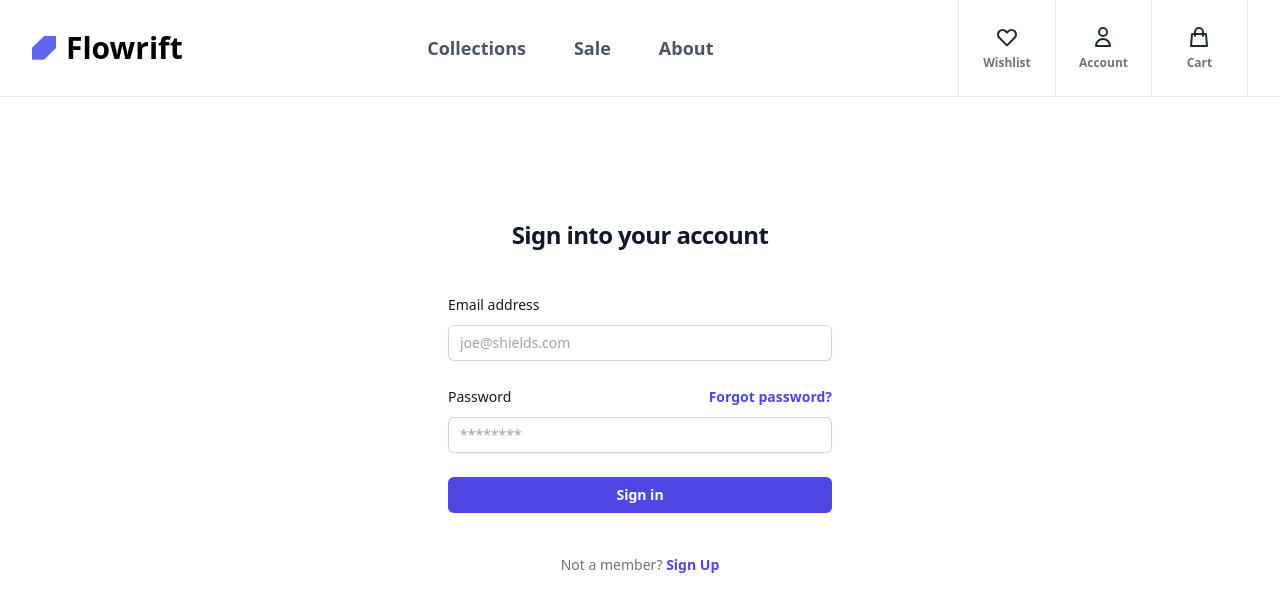
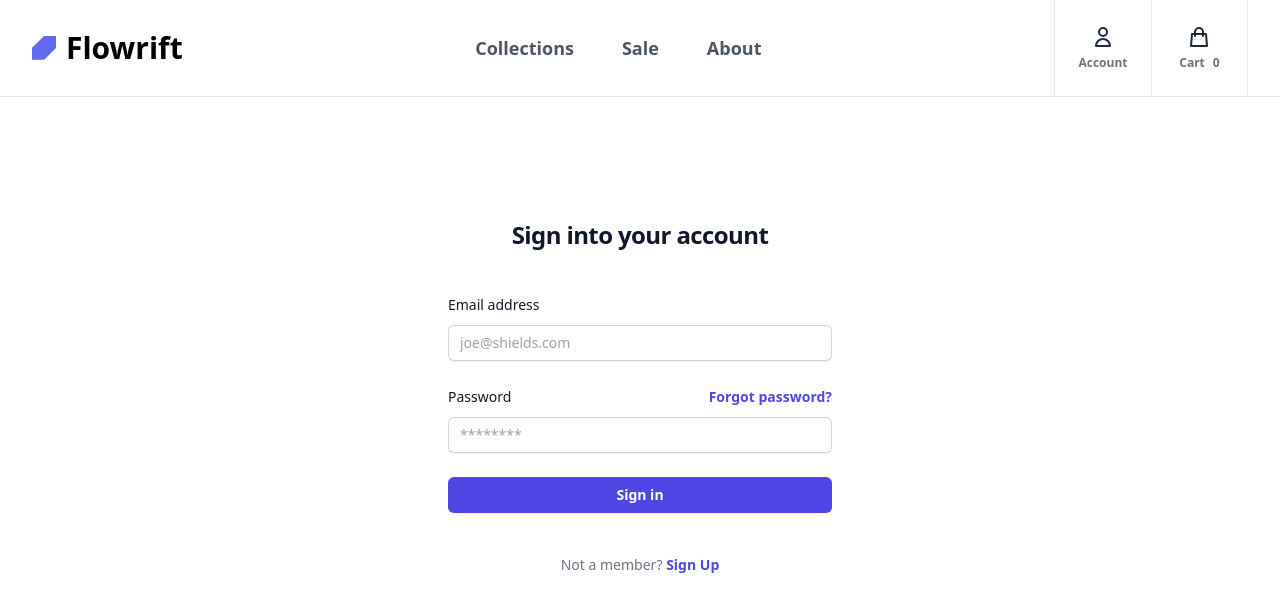
Before and after one commit to njugunamwangi/laravel-filament-ecommerce, a React (Vite) app in the folder frontend/: page /login in a window 1280 px wide. Shown: the top 612 px of the page. Built offline with nearby package versions, Linux system fonts and the light colour scheme; no server answers.

Commit message:
Header buttons

```diff
--- a/frontend/src/views/ProductView.jsx
+++ b/frontend/src/views/ProductView.jsx
@@ -3,6 +3,7 @@ import {useEffect, useState} from "react";
 import axiosClient from "../axios.js";
 import Header from "./components/Header.jsx";
 import Loading from "./core/Loading.jsx";
+import {useStateContext} from "./contexts/ContextProvider.jsx";
 
 export default function ProductView() {
     const { slug } = useParams()
@@ -10,6 +11,17 @@ export default function ProductView() {
     const [ product, setProduct ] = useState([])
 
     const [ loading, setLoading ] = useState(false)
+
+    const { user, setUser, token, setToken } = useStateContext()
+
+    if(token) {
+        useEffect(() => {
+            axiosClient.get('/me')
+                .then(({data}) => {
+                    setUser(data)
+                })
+        }, [])
+    }
 
     useEffect(() => {
         setLoading(true)
@@ -109,7 +121,7 @@ export default function ProductView() {
                                             <div className="flex flex-wrap gap-4">
                                                 {product.colors.map(color => (
                                                     <button key={color.id} type="button"
-                                                            className="flex h-8 w-12 items-center justify-center rounded-md border bg-white text-center text-sm font-semibold text-gray-800 transition duration-100 hover:bg-gray-100 active:bg-gray-200">{color.color}
+                                                            className="flex h-8 w-24 items-center justify-center rounded-md border bg-white text-center text-sm font-semibold text-gray-800 transition duration-100 hover:bg-gray-100 active:bg-gray-200">{color.color}
                                                     </button>
                                                 ))}
                                             </div>
@@ -156,6 +168,7 @@ export default function ProductView() {
                                            className="inline-block flex-1 rounded-lg bg-indigo-500 px-8 py-3 text-center text-sm font-semibold text-white outline-none ring-indigo-300 transition duration-100 hover:bg-indigo-600 focus-visible:ring active:bg-indigo-700 sm:flex-none md:text-base">Add
                                             to cart</a>
 
+                                        {user && token && (
                                             <a href="#"
                                                className="inline-block rounded-lg bg-gray-200 px-4 py-3 text-center text-sm font-semibold text-gray-500 outline-none ring-indigo-300 transition duration-100 hover:bg-gray-300 focus-visible:ring active:text-gray-700 md:text-base">
                                                 <svg xmlns="http://www.w3.org/2000/svg" className="h-6 w-6" fill="none"
@@ -164,6 +177,7 @@ export default function ProductView() {
                                                           d="M4.318 6.318a4.5 4.5 0 000 6.364L12 20.364l7.682-7.682a4.5 4.5 0 00-6.364-6.364L12 7.636l-1.318-1.318a4.5 4.5 0 00-6.364 0z"/>
                                                 </svg>
                                             </a>
+                                        )}
                                     </div>
                                 </div>
                             </div>
--- a/frontend/src/views/components/Header.jsx
+++ b/frontend/src/views/components/Header.jsx
@@ -1,16 +1,19 @@
 import {useStateContext} from "../contexts/ContextProvider.jsx";
 import {useEffect} from "react";
 import axiosClient from "../../axios.js";
+import {Navigate} from "react-router-dom";
 
 export default function Header() {
     const { user, setUser, token, setToken } = useStateContext()
 
+    if(token) {
         useEffect(() => {
             axiosClient.get('/me')
-            .then(({ data }) => {
+                .then(({data}) => {
                     setUser(data)
                 })
         }, [])
+    }
 
     return (
         <>
@@ -31,7 +34,9 @@ export default function Header() {
                     </nav>
 
                     <div className="flex divide-x border-r sm:border-l">
-                        <a href="#" className="hidden h-12 w-12 flex-col items-center justify-center gap-1.5 transition duration-100 hover:bg-gray-100 active:bg-gray-200 sm:flex sm:h-20 sm:w-20 md:h-24 md:w-24">
+                        {user && token && (
+                            <>
+                                <a href="/wishlist" className="hidden h-12 w-12 flex-col items-center justify-center gap-1.5 transition duration-100 hover:bg-gray-100 active:bg-gray-200 sm:flex sm:h-20 sm:w-20 md:h-24 md:w-24">
                                     <svg xmlns="http://www.w3.org/2000/svg" className="h-6 w-6 text-gray-800" fill="none" viewBox="0 0 24 24" stroke="currentColor">
                                         <path strokeLinecap="round" strokeLinejoin="round" strokeWidth="2" d="M4.318 6.318a4.5 4.5 0 000 6.364L12 20.364l7.682-7.682a4.5 4.5 0 00-6.364-6.364L12 7.636l-1.318-1.318a4.5 4.5 0 00-6.364 0z" />
                                     </svg>
@@ -39,6 +44,19 @@ export default function Header() {
                                     <span className="hidden text-xs font-semibold text-gray-500 sm:block">Wishlist</span>
                                 </a>
 
+                                <a href="/account" className="flex h-12 w-12 flex-col items-center justify-center gap-1.5 transition duration-100 hover:bg-gray-100 active:bg-gray-200 sm:h-20 sm:w-20 md:h-24 md:w-24">
+                                    <svg xmlns="http://www.w3.org/2000/svg" className="h-6 w-6 text-gray-800" fill="none" viewBox="0 0 24 24" stroke="currentColor">
+                                        <path strokeLinecap="round" strokeLinejoin="round" strokeWidth="2" d="M16 7a4 4 0 11-8 0 4 4 0 018 0zM12 14a7 7 0 00-7 7h14a7 7 0 00-7-7z" />
+                                    </svg>
+
+                                    <span className="hidden text-xs font-semibold text-gray-500 sm:block">
+                                        Account
+                                    </span>
+                                </a>
+                            </>
+                        )}
+
+                        {!token && (
                             <a href="/login" className="flex h-12 w-12 flex-col items-center justify-center gap-1.5 transition duration-100 hover:bg-gray-100 active:bg-gray-200 sm:h-20 sm:w-20 md:h-24 md:w-24">
                                 <svg xmlns="http://www.w3.org/2000/svg" className="h-6 w-6 text-gray-800" fill="none" viewBox="0 0 24 24" stroke="currentColor">
                                     <path strokeLinecap="round" strokeLinejoin="round" strokeWidth="2" d="M16 7a4 4 0 11-8 0 4 4 0 018 0zM12 14a7 7 0 00-7 7h14a7 7 0 00-7-7z" />
@@ -48,13 +66,18 @@ export default function Header() {
                                     Account
                                 </span>
                             </a>
+                        )}
+
 
                         <a href="#" className="flex h-12 w-12 flex-col items-center justify-center gap-1.5 transition duration-100 hover:bg-gray-100 active:bg-gray-200 sm:h-20 sm:w-20 md:h-24 md:w-24">
                             <svg xmlns="http://www.w3.org/2000/svg" className="h-6 w-6 text-gray-800" fill="none" viewBox="0 0 24 24" stroke="currentColor">
                                 <path strokeLinecap="round" strokeLinejoin="round" strokeWidth="2" d="M16 11V7a4 4 0 00-8 0v4M5 9h14l1 12H4L5 9z" />
                             </svg>
 
+                            <div className="flex gap-2">
                                 <span className="hidden text-xs font-semibold text-gray-500 sm:block">Cart</span>
+                                <span className="hidden text-xs font-semibold text-gray-500 sm:block">0</span>
+                            </div>
                         </a>
 
                         <button type="button" className="flex h-12 w-12 flex-col items-center justify-center gap-1.5 transition duration-100 hover:bg-gray-100 active:bg-gray-200 sm:h-20 sm:w-20 md:h-24 md:w-24 lg:hidden">
```
Lines whose indentation alone changed are shown as unchanged.
